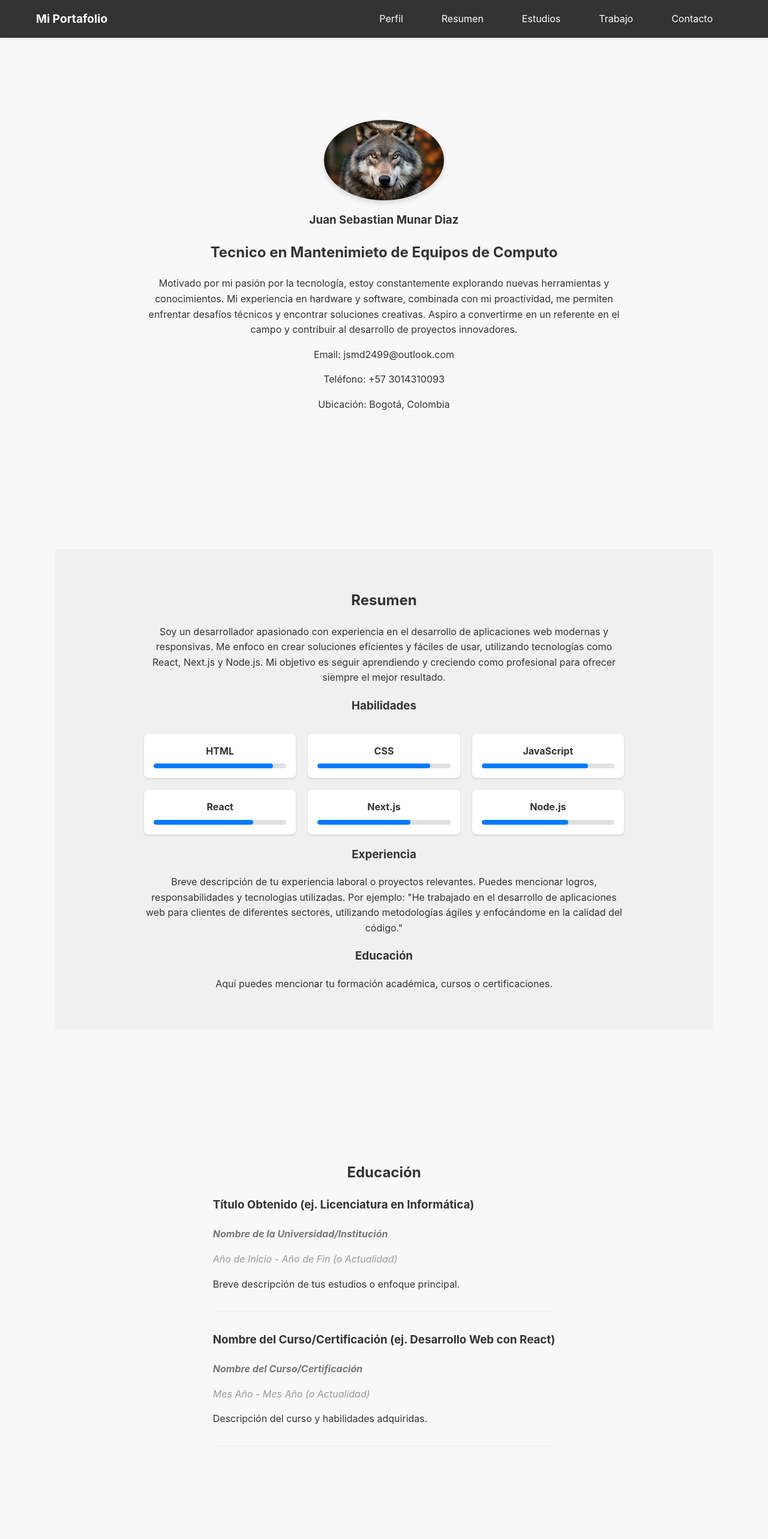
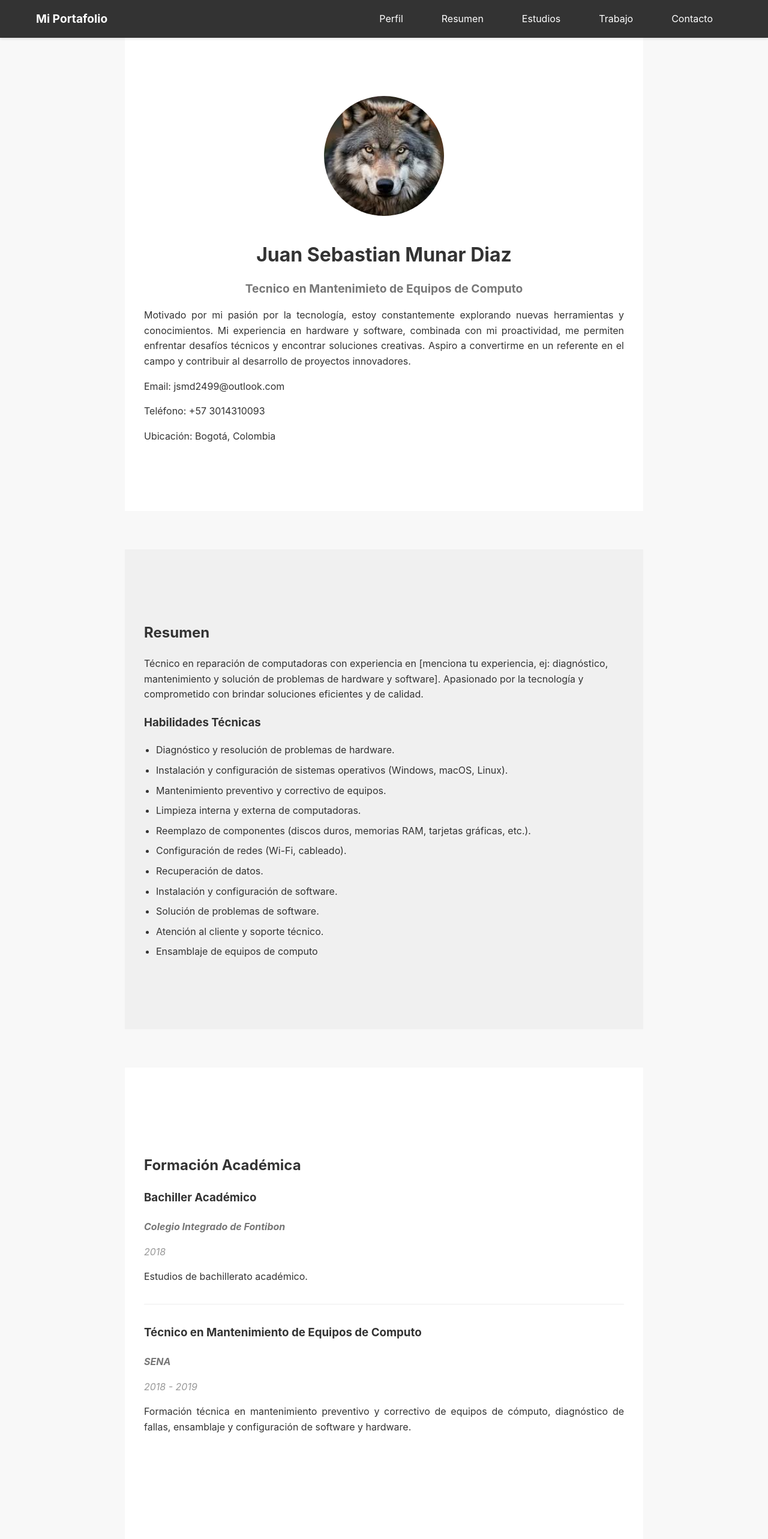
Before and after one commit to JmDarker/portafolio, a Next.js app: page / in a window 1280 px wide. Shown: the top 2566 px of the page at 60% size. Built offline with nearby package versions, Linux system fonts and the light colour scheme.

Commit message:
optimisacion de la pagina y configuracion de cuerpo

```diff
--- a/components/Education.js
+++ b/components/Education.js
@@ -1,33 +1,38 @@
-export default function Education() {
+import React from 'react';
+import styles from './Education.module.css';
+
+const Education = () => {
   const educationData = [
     {
-        institution: 'Nombre de la Universidad/Institución',
-        degree: 'Título Obtenido (ej. Licenciatura en Informática)',
-        period: 'Año de Inicio - Año de Fin (o Actualidad)',
-        description: 'Breve descripción de tus estudios o enfoque principal.',
+      institution: 'Colegio Integrado de Fontibon',
+      degree: 'Bachiller Académico',
+      period: '2018',
+      description: 'Estudios de bachillerato académico.',
     },
     {
-        institution: 'Nombre del Curso/Certificación',
-        degree: 'Nombre del Curso/Certificación (ej. Desarrollo Web con React)',
-        period: 'Mes Año - Mes Año (o Actualidad)',
-        description: 'Descripción del curso y habilidades adquiridas.',
+      institution: 'SENA',
+      degree: 'Técnico en Mantenimiento de Equipos de Computo',
+      period: '2018 - 2019',
+      description: 'Formación técnica en mantenimiento preventivo y correctivo de equipos de cómputo, diagnóstico de fallas, ensamblaje y configuración de software y hardware.',
     },
-      // Puedes agregar más entradas para otros estudios o certificaciones
+    // Puedes agregar más entradas para otras instituciones educativas
   ];
 
   return (
-      <section className="education">
-        <div className="education-content">
-          <h2>Educación</h2>
+    <section className={styles.education}>
+      <div className={styles['education-content']}>
+        <h2>Formación Académica</h2>
         {educationData.map((item, index) => (
-            <div key={index} className="education-item">
+          <div key={index} className={styles['education-item']}>
             <h3>{item.degree}</h3>
             <h4>{item.institution}</h4>
-              <p className="education-period">{item.period}</p>
-              <p>{item.description}</p>
+            <p className={styles['education-period']}>{item.period}</p>
+            <p className={styles['education-description']}>{item.description}</p>
           </div>
         ))}
       </div>
     </section>
   );
-  }
+};
+
+export default Education;
--- /dev/null
+++ b/components/Education.module.css
@@ -0,0 +1,55 @@
+/* components/Education.module.css */
+
+.education {
+    background-color: #fff;
+    padding: 2rem;
+    min-height: 100vh;
+    display: flex;
+    flex-direction: column;
+    align-items: center;
+    justify-content: center;
+  }
+
+  .education-content {
+    max-width: 800px;
+    width: 100%;
+    margin: 0 auto;
+  }
+
+  .education-item {
+    margin-bottom: 2rem;
+    padding-bottom: 1rem;
+    border-bottom: 1px solid #eee;
+    text-align: left;
+  }
+
+  .education-item:last-child {
+      border-bottom: none;
+  }
+
+  .education-item h3 {
+    margin-bottom: 0.5rem;
+  }
+
+  .education-item h4 {
+    color: #777;
+    margin-bottom: 0.5rem;
+    font-style: italic;
+  }
+
+  .education-period {
+    font-style: italic;
+    color: #999;
+    margin-bottom: 1rem;
+  }
+
+  .education-description {
+      text-align: justify;
+  }
+
+  /* Media Query para pantallas más pequeñas */
+  @media (max-width: 768px) {
+    .education-content {
+      padding: 1rem;
+    }
+  }
--- a/components/Profile.js
+++ b/components/Profile.js
@@ -1,25 +1,27 @@
+import React from 'react';
 import Image from 'next/image';
+import styles from './Profile.module.css'; // Importa los estilos
 
-export default function Profile() {
+const Profile = () => {
   return (
-    <section className="profile">
-      <div className="profile-content">
-        <div className="profile-image">
+    <section className={styles.profile}> {/* Usa className con CSS Modules */}
+      <div className={styles['profile-content']}>
+        <div className={styles['profile-image']}>
           <Image
-            src="/images.jpg" // Ruta a tu imagen de perfil en la carpeta public
+            src="/images.jpg" // Ruta a tu imagen de perfil (en public/images)
             alt="Foto de Perfil"
-            width={200} // Ancho de la imagen
-            height={200} // Alto de la imagen
-            style={{ borderRadius: '50%', objectFit: 'cover' }} // Estilos para redondear la imagen
+            width={200}
+            height={200}
+            className={styles.profileImage} // Aplica estilos a la imagen
           />
         </div>
-        <div className="profile-info">
+        <div className={styles['profile-info']}>
           <h1>Juan Sebastian Munar Diaz</h1>
           <h2>Tecnico en Mantenimieto de Equipos de Computo</h2>
           <p>
-          Motivado por mi pasión por la tecnología, estoy constantemente explorando nuevas herramientas y conocimientos. Mi experiencia en hardware y software, combinada con mi proactividad, me permiten enfrentar desafíos técnicos y encontrar soluciones creativas. Aspiro a convertirme en un referente en el campo y contribuir al desarrollo de proyectos innovadores.
+            Motivado por mi pasión por la tecnología, estoy constantemente explorando nuevas herramientas y conocimientos. Mi experiencia en hardware y software, combinada con mi proactividad, me permiten enfrentar desafíos técnicos y encontrar soluciones creativas. Aspiro a convertirme en un referente en el campo y contribuir al desarrollo de proyectos innovadores.
           </p>
-          <div className="profile-contact">
+          <div className={styles['profile-contact']}>
             <p>Email: jsmd2499@outlook.com</p>
             <p>Teléfono: +57 3014310093</p>
             <p>Ubicación: Bogotá, Colombia</p>
@@ -28,4 +30,6 @@ export default function Profile() {
       </div>
     </section>
   );
-}
+};
+
+export default Profile;
--- /dev/null
+++ b/components/Profile.module.css
@@ -0,0 +1,67 @@
+/* components/Profile.module.css */
+
+.profile {
+  display: flex;
+  flex-direction: column;
+  align-items: center;
+  justify-content: center;
+  min-height: 100vh;
+  padding: 2rem;
+  background-color: #fff; /* O el color que prefieras */
+}
+
+.profile-content {
+  max-width: 800px;
+  margin: 0 auto;
+  text-align: center;
+}
+
+.profile-image {
+  margin-bottom: 1rem; /* Margen inferior para separar la imagen del texto */
+}
+
+.profileImage { /* Estilos específicos para la imagen */
+  border-radius: 50%;
+  object-fit: cover;
+}
+
+.profile-info {
+  text-align: left; /* Alinea el texto a la izquierda */
+}
+
+.profile-info h1 {
+  font-size: 2rem;
+  margin-bottom: 0.5rem;
+  text-align: center;
+}
+
+.profile-info h2 {
+  color: #777;
+  font-size: 1.2rem;
+  margin-bottom: 1rem;
+  text-align: center;
+}
+
+.profile-info p {
+  line-height: 1.6;
+  margin-bottom: 1rem; /* Espacio entre párrafos */
+  text-align: justify;
+}
+
+.profile-contact {
+  margin-top: 1rem;
+}
+
+.profile-contact p {
+  margin-bottom: 0.25rem; /* Reduce el espaciado entre los elementos de contacto */
+}
+
+@media (max-width: 768px) {
+  .profile-content {
+      padding: 1rem;
+  }
+  .profileImage {
+      max-width: 150px;
+      max-height: 150px;
+  }
+}
--- a/components/Summary.js
+++ b/components/Summary.js
@@ -1,55 +1,37 @@
-export default function Summary() {
+import React from 'react';
+import styles from './Summary.module.css'; // Importa los estilos
+
+const Summary = () => {
   const skills = [
-      { name: 'HTML', level: 90 },
-      { name: 'CSS', level: 85 },
-      { name: 'JavaScript', level: 80 },
-      { name: 'React', level: 75 },
-      { name: 'Next.js', level: 70 },
-      { name: 'Node.js', level: 65 },
-      // Agrega más habilidades
+    "Diagnóstico y resolución de problemas de hardware.",
+    "Instalación y configuración de sistemas operativos (Windows, macOS, Linux).",
+    "Mantenimiento preventivo y correctivo de equipos.",
+    "Limpieza interna y externa de computadoras.",
+    "Reemplazo de componentes (discos duros, memorias RAM, tarjetas gráficas, etc.).",
+    "Configuración de redes (Wi-Fi, cableado).",
+    "Recuperación de datos.",
+    "Instalación y configuración de software.",
+    "Solución de problemas de software.",
+    "Atención al cliente y soporte técnico.",
+    "Ensamblaje de equipos de computo"
   ];
 
   return (
-      <section className="summary">
-        <div className="summary-content">
+    <div className={styles.summary}>
+      <div className={styles['summary-content']}>
         <h2>Resumen</h2>
         <p>
-            Soy un desarrollador apasionado con experiencia en el desarrollo de
-            aplicaciones web modernas y responsivas. Me enfoco en crear soluciones
-            eficientes y fáciles de usar, utilizando tecnologías como React, Next.js
-            y Node.js. Mi objetivo es seguir aprendiendo y creciendo como
-            profesional para ofrecer siempre el mejor resultado.
+          Técnico en reparación de computadoras con experiencia en [menciona tu experiencia, ej: diagnóstico, mantenimiento y solución de problemas de hardware y software]. Apasionado por la tecnología y comprometido con brindar soluciones eficientes y de calidad.
         </p>
-
-          <h3>Habilidades</h3>
-          <div className="skills-container">
-            {skills.map((skill) => (
-              <div key={skill.name} className="skill">
-                <div className="skill-name">{skill.name}</div>
-                <div className="skill-bar">
-                  <div
-                    className="skill-level"
-                    style={{ width: `${skill.level}%` }}
-                  ></div>
+        <h3>Habilidades Técnicas</h3>
+        <ul className={styles['skills-list']}>
+          {skills.map((skill, index) => (
+            <li key={index}>{skill}</li>
+          ))}
+        </ul>
       </div>
     </div>
-            ))}
-          </div>
+  );
+};
 
-          <h3>Experiencia</h3>
-          <p>
-            Breve descripción de tu experiencia laboral o proyectos relevantes.
-            Puedes mencionar logros, responsabilidades y tecnologías utilizadas.
-            Por ejemplo: "He trabajado en el desarrollo de aplicaciones web para
-            clientes de diferentes sectores, utilizando metodologías ágiles y
-            enfocándome en la calidad del código."
-          </p>
-
-          <h3>Educación</h3>
-          <p>
-            Aquí puedes mencionar tu formación académica, cursos o certificaciones.
-          </p>
-        </div>
-      </section>
-    );
-  }
+export default Summary;
--- /dev/null
+++ b/components/Summary.module.css
@@ -0,0 +1,29 @@
+/* components/Summary.module.css */
+.summary {
+    background-color: #f0f0f0; /* Ejemplo de color de fondo, puedes cambiarlo */
+    padding: 2rem;
+    min-height: 100vh;
+    display: flex;
+    justify-content: center;
+    align-items: center;
+}
+
+.summary-content {
+    max-width: 800px;
+    margin: 0 auto;
+    text-align: left;
+}
+
+.skills-list {
+  list-style-type: disc; /* Viñetas tipo disco */
+  padding-left: 20px; /* Espacio para las viñetas */
+  margin-top: 1rem;
+}
+
+.skills-list li {
+  margin-bottom: 0.5rem; /* Espacio entre los elementos de la lista */
+}
+
+.summary h2, .summary h3, .summary p {
+    text-align: left;
+}
--- a/components/Work.js
+++ b/components/Work.js
@@ -1,37 +1,31 @@
-export default function Work() {
+import React from 'react';
+import styles from './Work.module.css';
+
+const Work = () => {
   const workExperience = [
     {
-        company: 'Nombre de la Empresa',
-        position: 'Tu Puesto (ej. Desarrollador Front-end)',
-        period: 'Mes Año - Mes Año (o Actualidad)',
+      company: 'Finca S.A.S.',
+      position: 'Auxiliar Técnico Sistemas',
+      period: 'Julio 2018 - Enero 2019',
       description: [
-          'Descripción de tus responsabilidades y logros principales.',
-          'Menciona las tecnologías que utilizaste (ej. React, Angular, Vue.js).',
-          'Describe proyectos específicos en los que trabajaste y tus contribuciones.',
-        ],
-      },
-      {
-        company: 'Otra Empresa',
-        position: 'Otro Puesto (ej. Desarrollador Back-end)',
-        period: 'Año - Año',
-        description: [
-          'Descripción de tus responsabilidades en este puesto.',
-          'Enfócate en los resultados que obtuviste.',
+        'Descripción de tus responsabilidades y logros principales en Finca S.A.S.',
+        'Menciona las tecnologías que utilizaste (ej. configuración de redes, mantenimiento de equipos).',
+        'Describe proyectos específicos en los que trabajaste y tus contribuciones, por ejemplo, "Implementación de un nuevo sistema de inventario que redujo los errores en un 15%".',
       ],
     },
     // Puedes agregar más entradas para otros trabajos
   ];
 
   return (
-      <section className="work">
-        <div className="work-content">
+    <section className={styles.work}>
+      <div className={styles['work-content']}>
         <h2>Experiencia Laboral</h2>
         {workExperience.map((item, index) => (
-            <div key={index} className="work-item">
+          <div key={index} className={styles['work-item']}>
             <h3>{item.position}</h3>
             <h4>{item.company}</h4>
-              <p className="work-period">{item.period}</p>
-              <ul>
+            <p className={styles['work-period']}>{item.period}</p>
+            <ul className={styles['work-description']}> {/* Aplicando estilo a la lista */}
               {item.description.map((point, pointIndex) => (
                 <li key={pointIndex}>{point}</li>
               ))}
@@ -41,4 +35,6 @@ export default function Work() {
       </div>
     </section>
   );
-  }
+};
+
+export default Work;
--- /dev/null
+++ b/components/Work.module.css
@@ -0,0 +1,60 @@
+/* components/Work.module.css */
+.work {
+    background-color: #e9ecef;
+    padding: 2rem;
+    min-height: 100vh;
+    display: flex;
+    flex-direction: column;
+    align-items: center;
+    justify-content: center;
+  }
+
+  .work-content {
+    max-width: 800px;
+    width: 100%;
+    margin: 0 auto;
+  }
+
+  .work-item {
+    margin-bottom: 2rem;
+    padding-bottom: 1rem;
+    border-bottom: 1px solid #ddd;
+  }
+
+  .work-item:last-child {
+      border-bottom: none;
+  }
+
+  .work-item h3 {
+    margin-bottom: 0.5rem;
+  }
+
+  .work-item h4 {
+    color: #777;
+    margin-bottom: 0.5rem;
+    font-style: italic;
+  }
+
+  .work-period {
+    font-style: italic;
+    color: #999;
+    margin-bottom: 1rem;
+  }
+
+  .work-description {
+      text-align: justify;
+      list-style-type: disc; /* Estilo de viñeta para la descripción */
+      padding-left: 20px; /* Espacio para las viñetas */
+  }
+
+  .work-description li {
+      margin-bottom: 0.5rem; /* Espacio entre los items de la lista */
+  }
+
+
+  /* Media Query para pantallas más pequeñas */
+  @media (max-width: 768px) {
+    .work-content {
+      padding: 1rem;
+    }
+  }
```
Also changed, not shown: components/Footer.js (+21 -9 lines), components/Footer.module.css (added, +66 -0 lines), components/Navbar.js (+17 -15 lines), components/Navbar.module.css (added, +92 -0 lines). Lines whose indentation alone changed are shown as unchanged.
